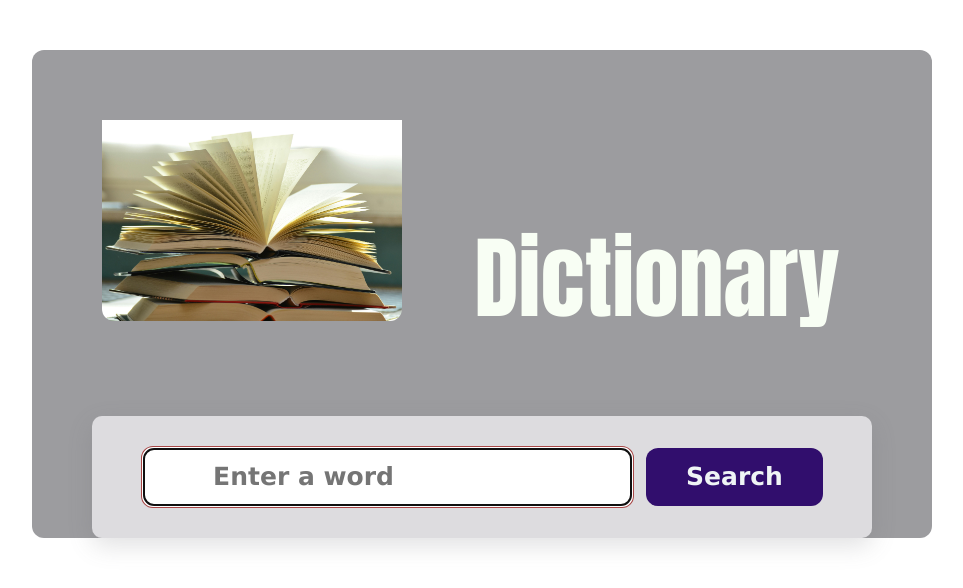
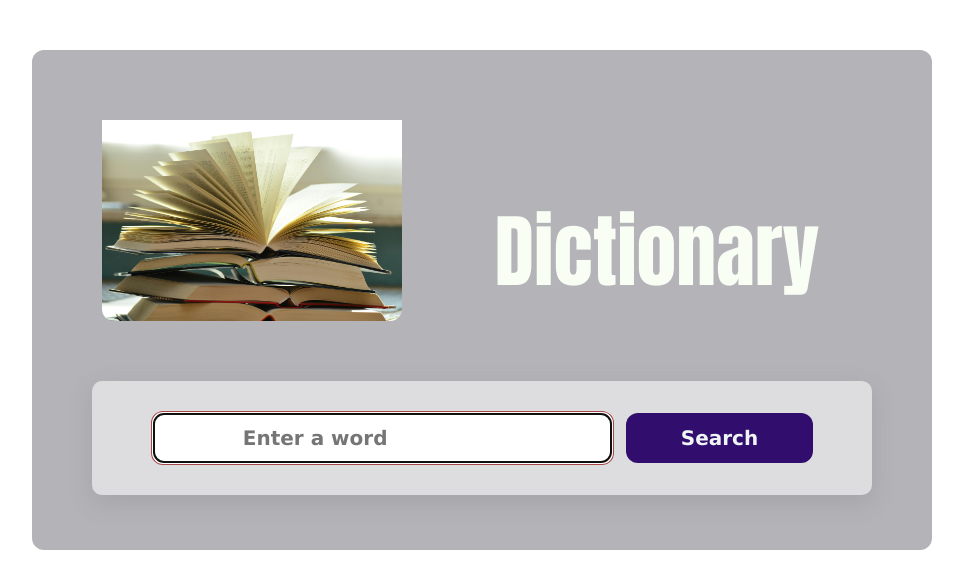
Before and after one commit to HildaAb/dictionary-app, a React (Create React App) app: page / in a window 1280 px wide. Shown: the top 588 px of the page, without its empty margins (158-1121 px from the left). Built offline with nearby package versions, Linux system fonts and the light colour scheme.

Commit message:
adjusted some css

```diff
--- a/src/App.css
+++ b/src/App.css
@@ -2,18 +2,18 @@
   text-align: center;
   margin: 50px auto;
   max-width: 900px;
-  background-color: rgb(156, 156, 159);
+  min-height: 500px;
+  background-color: rgb(179, 179, 184);
   border-radius: 12px;
 }
 
 .App p {
   font-family: Impact, Haettenschweiler, "Arial Narrow Bold", sans-serif;
-  font-size: 90px;
-  font-weight: bolder;
+  font-size: 80px;
   color: rgb(248, 254, 244);
   text-align: center;
   padding: 20px;
-  margin-top: -200px;
+  margin-top: -300px;
   margin-left: 350px;
   margin-bottom: 50px;
 }
@@ -22,8 +22,7 @@
   display: flex;
   justify-content: left;
   margin-left: 70px;
-  margin-bottom: 70px;
+  margin-bottom: 150px;
   padding-top: 70px;
   border-radius: 12px;
-  repeat: no-repeat;
 }
--- a/src/Dictionary.css
+++ b/src/Dictionary.css
@@ -8,20 +8,21 @@
 }
 
 .Dictionary.Dictionary .SearchInput {
-  color: rgb(79, 31, 71);
-  font-size: 25px;
+  color: rgb(49, 14, 109);
+  font-size: 20px;
   font-weight: bold;
+  text-align: start;
   border-radius: 12px;
-  padding: 10px 70px;
+  padding: 10px 90px;
   border: 2px solid rgb(167, 70, 70);
 }
 
 .Dictionary .Submit {
   margin-left: 12px;
-  font-size: 25px;
+  font-size: 20px;
   font-weight: bold;
   border-radius: 12px;
-  padding: 10px 40px;
+  padding: 10px 55px;
   background-color: rgb(49, 14, 109);
   color: rgb(239, 244, 245);
   border: none;
--- a/src/Meaning.css
+++ b/src/Meaning.css
@@ -1,24 +1,16 @@
+.Meaning {
+  color: rgb(49, 14, 109);
+  text-align: left;
+  font-size: 15px;
+  margin-left: 20px;
+}
 .Meaning h3 {
   color: rgb(49, 14, 109);
   text-align: left;
-  font-size: 35px;
+  font-size: 30px;
   margin: 30px;
   margin-left: 20px;
   text-transform: capitalize;
   line-height: 1.5;
   font-weight: bold;
 }
-
-.Meaning .definition {
-  color: rgb(49, 14, 109);
-  text-align: left;
-  font-size: 20px;
-  margin-left: 20px;
-}
-
-.Meaning .exemple {
-  color: rgb(220, 221, 220);
-  text-align: left;
-  font-size: 20px;
-  margin-left: 20px;
-}
--- a/src/Meaning.js
+++ b/src/Meaning.js
@@ -11,9 +11,9 @@ export default function Meaning(props) {
         return (
           <div key={index}>
             <div className="definition">{definition.definition}</div>
-            <div className="example">
-              <span key={index}>{definition.example}</span>
-            </div>
+
+            <div className="example">{definition.example}</div>
+
             <Synonyms synonyms={definition.synonyms} />
           </div>
         );
--- a/src/Phonetic.css
+++ b/src/Phonetic.css
@@ -3,18 +3,17 @@
 }
 
 .Phonetic a {
-  font-size: 20px;
+  font-size: 15px;
   font-weight: 500;
   color: rgb(49, 14, 109);
   border: 1px solid #ddd;
   text-decoration: none;
   padding: 10px 20px;
   margin-right: 13px;
-
   border-radius: 20px;
   display: flex;
   margin-top: -10px;
-  margin-left: -17px;
+  margin-left: -13px;
   transition: all 450ms ease-in-out;
 }
 
--- a/src/Results.css
+++ b/src/Results.css
@@ -1,6 +1,6 @@
 .results .word {
   color: rgb(49, 14, 109);
-  font-size: 35px;
+  font-size: 25px;
   font-weight: bold;
   text-transform: capitalize;
   margin-top: 40px;
```
